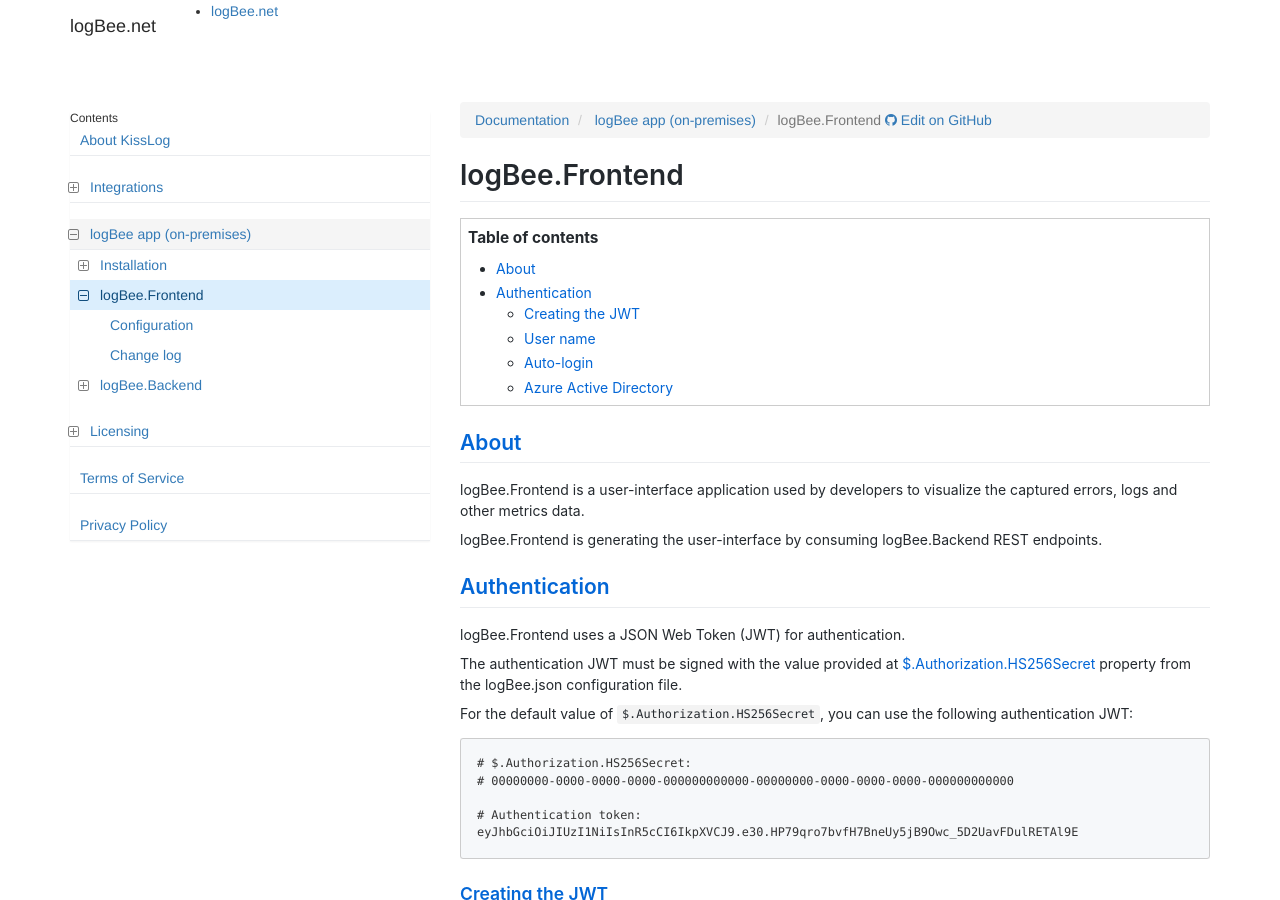
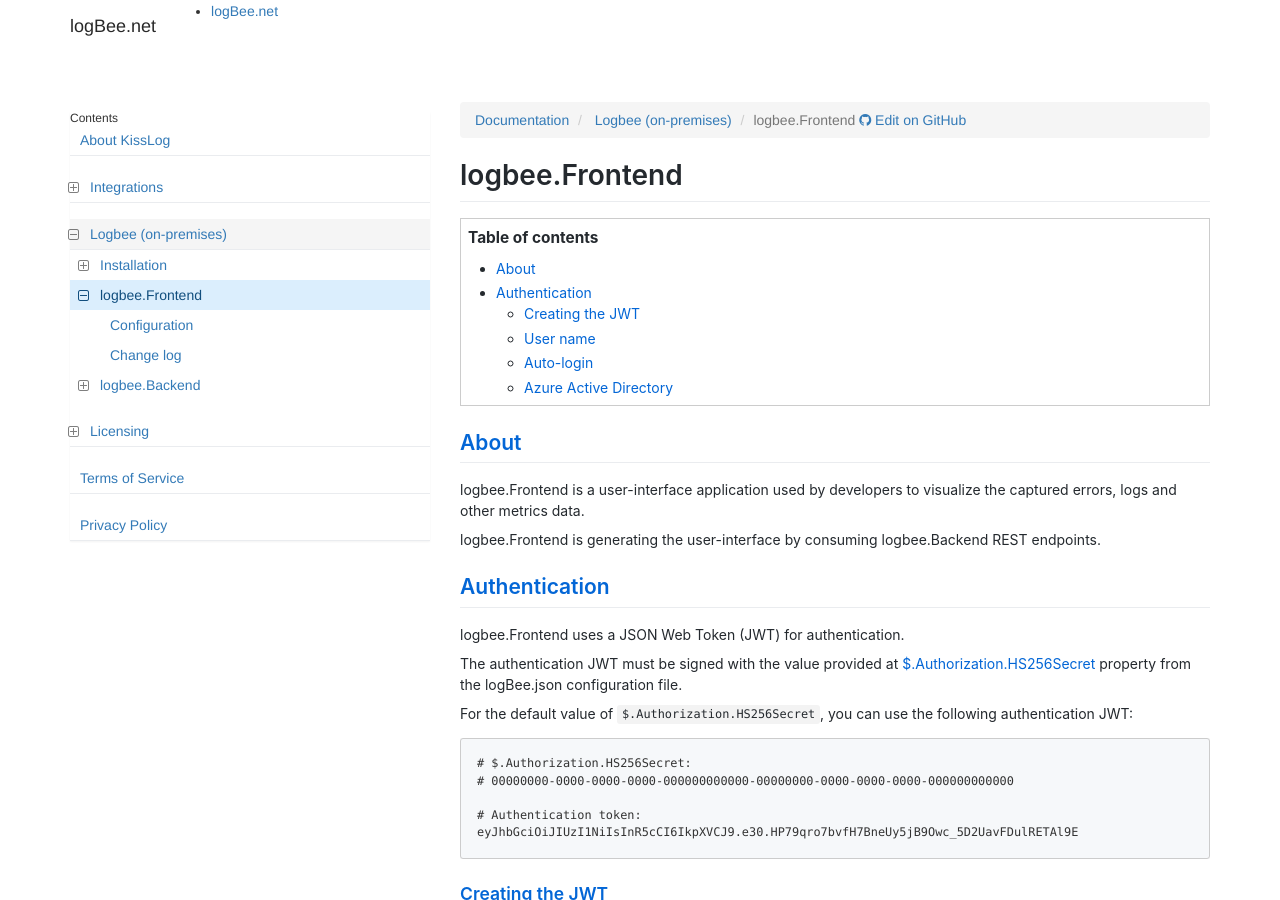
Before and after one commit to catalingavan/logbee.Documentation, a Sphinx documentation site: the page built from source/on-premises/logBee-frontend/index.rst, in a window 1280 px wide and 900 px high. Built offline with Sphinx 7.4.7, drawn with Linux system fonts in a browser that asks for light colours; nearby versions of some CDN libraries; library files that are not in the unit come from our copies.

```diff
--- a/source/integrations/index.rst
+++ b/source/integrations/index.rst
@@ -13,3 +13,4 @@ Working examples and different use cases can be found on the `logbee-integration
    Serilog
    OpenTelemetry
    ExpressJS
+   KissLog
--- a/source/on-premises/logBee-backend/configuration.rst
+++ b/source/on-premises/logBee-backend/configuration.rst
@@ -1,7 +1,7 @@
 Configuration
 =================================
 
-logBee.Backend behavior can be customized by updating the ``Configuration\logBee.json`` file.
+logbee.Backend behavior can be customized by updating the ``Configuration\logBee.json`` file.
 
 A full example of the ``logBee.json`` configuration file can be found `here <https://github.com/catalingavan/logBee-app/blob/main/logBee.Backend/logBee.json>`_.
 
--- a/source/on-premises/logBee-backend/index.rst
+++ b/source/on-premises/logBee-backend/index.rst
@@ -1,4 +1,4 @@
-logBee.Backend
+logbee.Backend
 =================================
 
 .. contents:: Table of contents
@@ -7,9 +7,9 @@ logBee.Backend
 About
 ------------------------------
 
-logBee.Backend application is responsible for saving and centralizing the logs and other metrics.
+logbee.Backend application is responsible for saving and centralizing the logs and other metrics.
 
-logBee.Backend exposes REST endpoints which can be used to save and to query the data.
+logbee.Backend exposes REST endpoints which can be used to save and to query the data.
 
 .. code-block:: none
    :caption: Creating a request by consuming the REST endpoint:
--- a/source/on-premises/logBee-frontend/configuration.rst
+++ b/source/on-premises/logBee-frontend/configuration.rst
@@ -1,7 +1,7 @@
 Configuration
 =================================
 
-logBee.Frontend behavior can be customized by updating the ``Configuration\logBee.json`` file.
+logbee.Frontend behavior can be customized by updating the ``Configuration\logBee.json`` file.
 
 A full example of the ``logBee.json`` configuration file can be found `here <https://github.com/catalingavan/logBee-app/blob/main/logBee.Frontend/logBee.json>`_.
 
@@ -11,7 +11,7 @@ A full example of the ``logBee.json`` configuration file can be found `here <htt
 LogBeeFrontendDomain
 ~~~~~~~~~~~~~~~~~~~~~~~~~~~~~~~~~~~~~~~~~~~~~~~~~~~~~~~~~
 
-The domain of the logBee.Frontend application. This value is used in multiple places:
+The domain of the logbee.Frontend application. This value is used in multiple places:
 
 - when generating the HTML titles
 - when sending alert emails, as the sender value (``no-reply@logbee.dev``)
--- a/source/on-premises/logBee-frontend/index.rst
+++ b/source/on-premises/logBee-frontend/index.rst
@@ -1,4 +1,4 @@
-logBee.Frontend
+logbee.Frontend
 =================================
 
 .. contents:: Table of contents
@@ -7,14 +7,14 @@ logBee.Frontend
 About
 ------------------------------
 
-logBee.Frontend is a user-interface application used by developers to visualize the captured errors, logs and other metrics data.
+logbee.Frontend is a user-interface application used by developers to visualize the captured errors, logs and other metrics data.
 
-logBee.Frontend is generating the user-interface by consuming logBee.Backend REST endpoints.
+logbee.Frontend is generating the user-interface by consuming logbee.Backend REST endpoints.
 
 Authentication
 ------------------------------
 
-logBee.Frontend uses a JSON Web Token (JWT) for authentication.
+logbee.Frontend uses a JSON Web Token (JWT) for authentication.
 
 The authentication JWT must be signed with the value provided at :ref:`$.Authorization.HS256Secret <on-premises/logbee-frontend/configuration:Authorization>` property from the logBee.json configuration file.
 
@@ -72,7 +72,7 @@ Azure Active Directory
 If :ref:`$.Authorization.AzureActiveDirectory <on-premises/logBee-frontend/configuration:Authorization.AzureActiveDirectory>` is configured, you can login using the Azure Active Directory OAuth flow.
 
 .. figure:: images/logBee.Frontend-azureActiveDirectory-login.png
-    :alt: logBee.Frontend Azure Active Directory login option
+    :alt: logbee.Frontend Azure Active Directory login option
 
 
 .. toctree::
```
Also changed, not shown: source/integrations/KissLog.rst (added, +71 -0 lines), source/on-premises/index.rst (+6 -6 lines).
